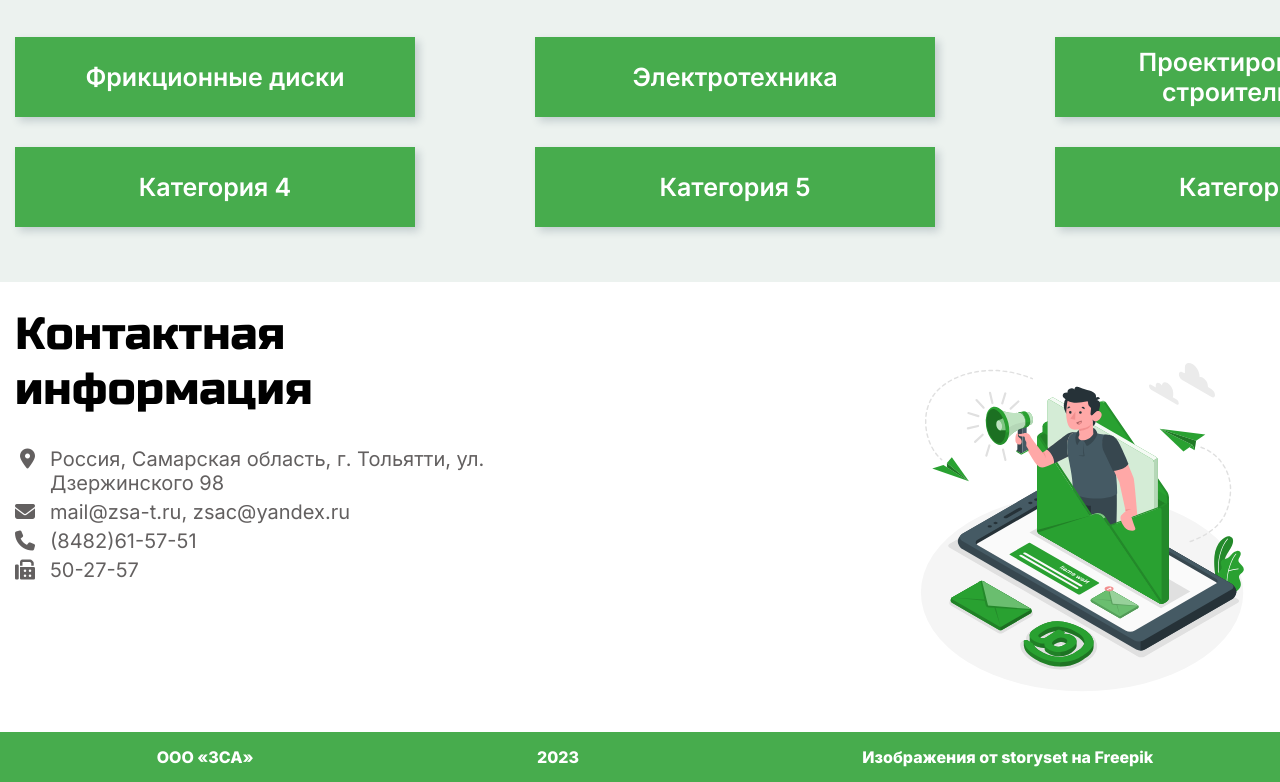
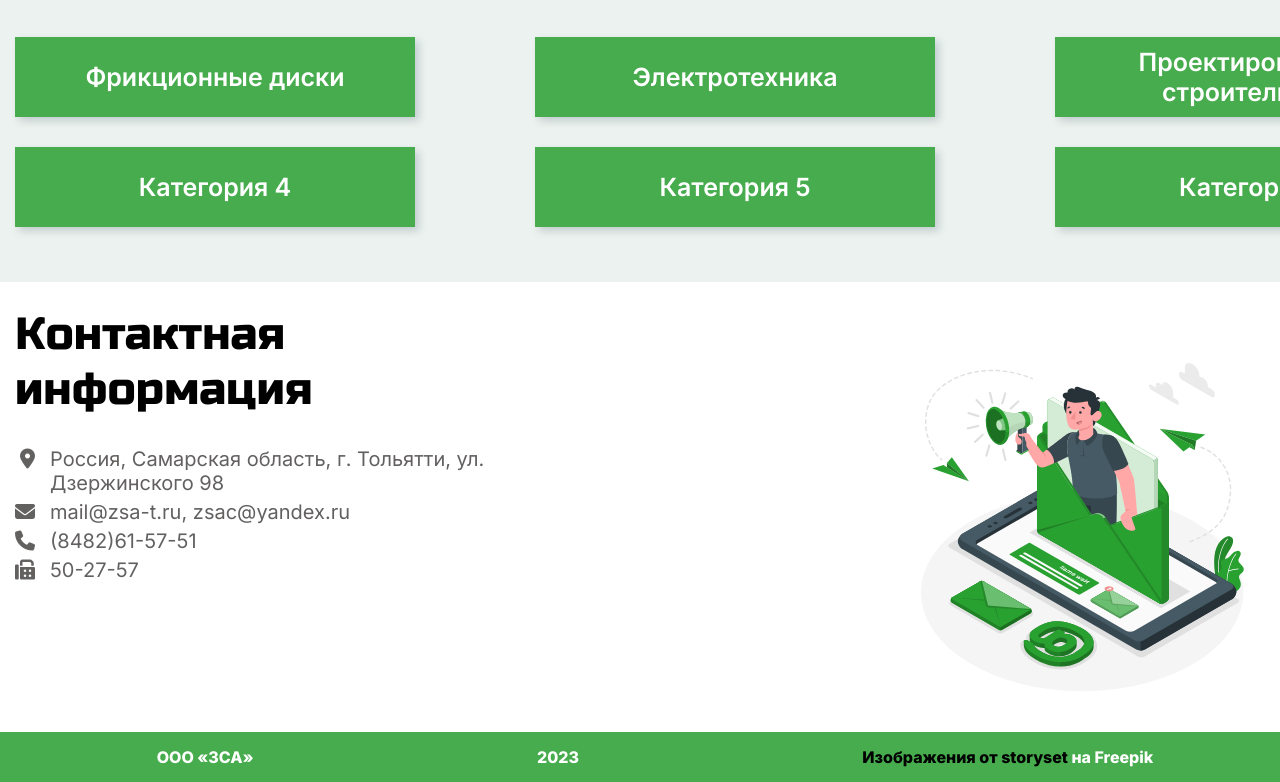
Before and after one commit to dongl1n/ZSA---website, a plain HTML site: page index.html in a window 1280 px wide. Shown: the part 873-1655 px from the top of the page. Drawn offline with Linux system fonts and the light colour scheme.

Commit message:
fix: fix footer__freepic

```diff
--- a/index.html
+++ b/index.html
@@ -86,7 +86,7 @@
             <div class="footer__container _container">
                 <div class="footer__name">ООО &laquo;ЗСА&raquo;</div>
                 <div class="footer__year">2023</div>
-                <div class="footer_freepic"><a href="https://ru.freepik.com/author/stories">Изображения от storyset</a> на Freepik</div>
+                <div class="footer__freepic"><a href="https://ru.freepik.com/author/stories">Изображения от storyset</a> на Freepik</div>
             </div>
         </footer>
     </div>
```
